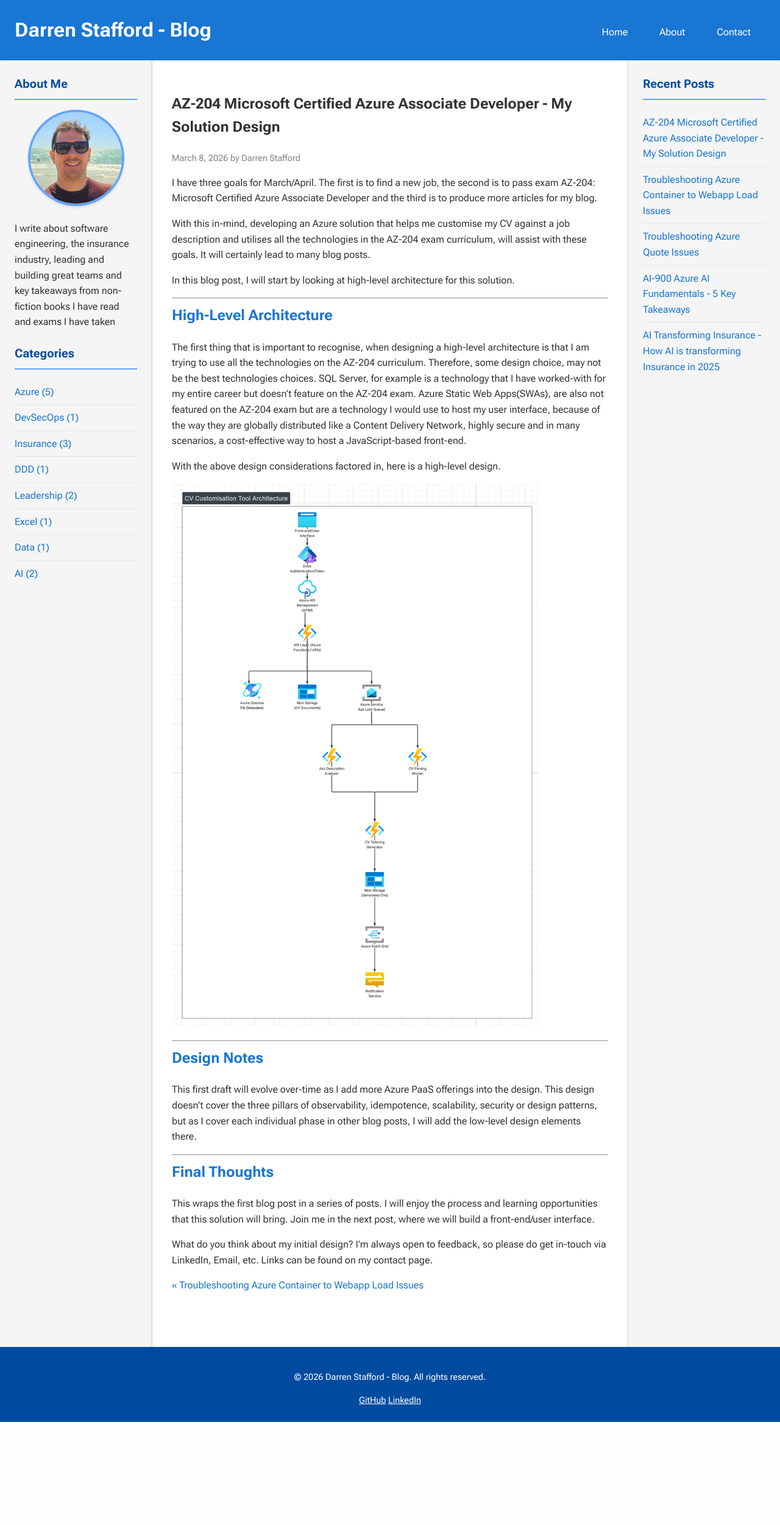
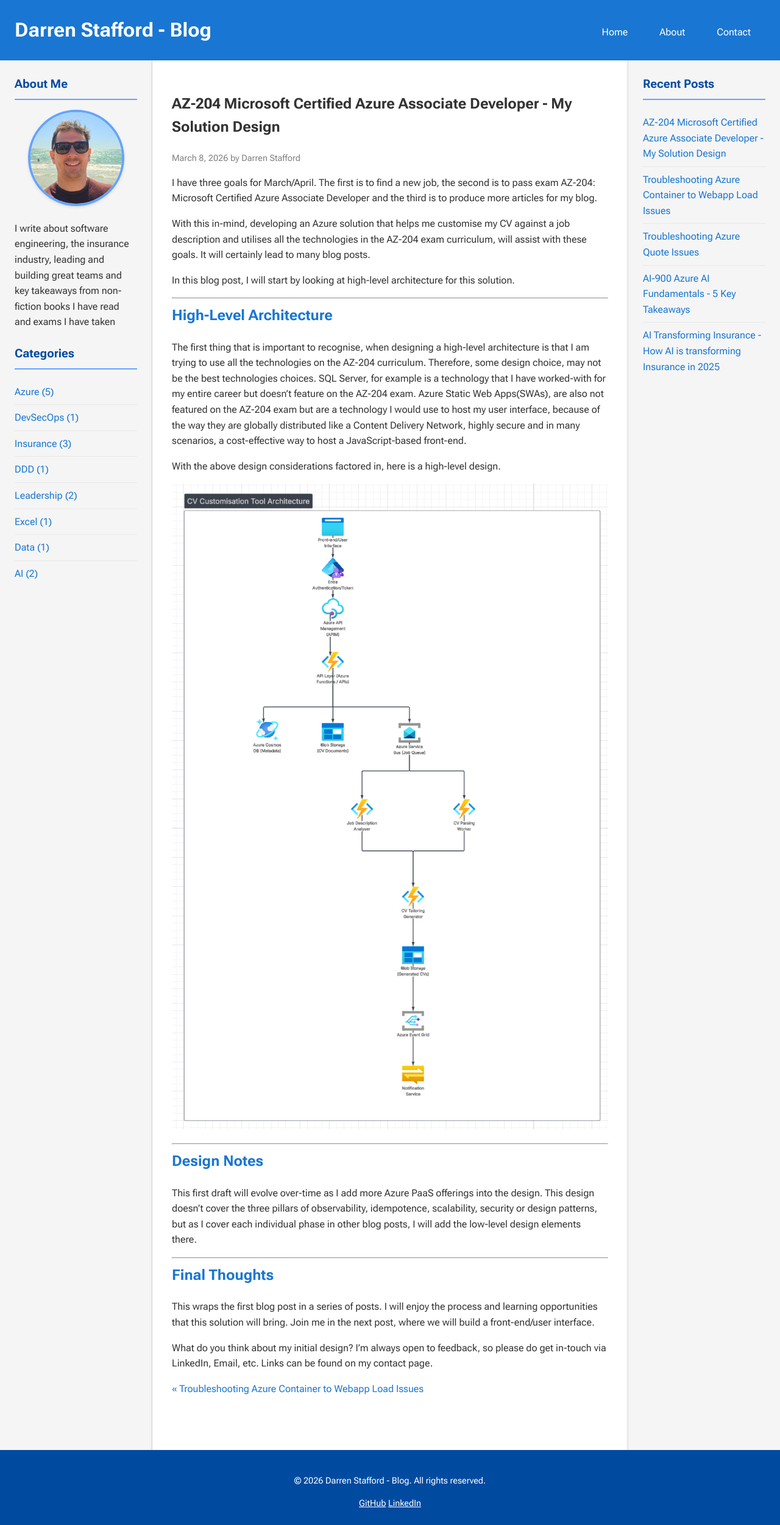
Before and after one commit to dazstaffs/blog, a Jekyll site: the page built from _posts/2026-03-08-AZ-204SolutionDesign.md, in a window 1280 px wide. Shown: the whole page at 61% size. Built offline with Jekyll 4.4.1, drawn with Linux system fonts in a browser that asks for light colours; before the commit the page ends 2332 px from its top, so only the background shows below that.

Commit message:
Changed an image to improve resolution

```diff
--- a/_posts/2026-03-08-AZ-204SolutionDesign.md
+++ b/_posts/2026-03-08-AZ-204SolutionDesign.md
@@ -19,7 +19,7 @@ The first thing that is important to recognise, when designing a high-level arch
 
 With the above design considerations factored in, here is a high-level design.
 
-![Image]({{ site.baseurl }}/assets/images/ArchitectureDiagram.png)
+![Image]({{ site.baseurl }}/assets/images/AZ204ArchitectureDesign.png)
 
 ---
 
```
Also changed, not shown: assets/images/AZ204ArchitectureDesign.png (added), assets/images/ArchitectureDiagram.png (deleted).
